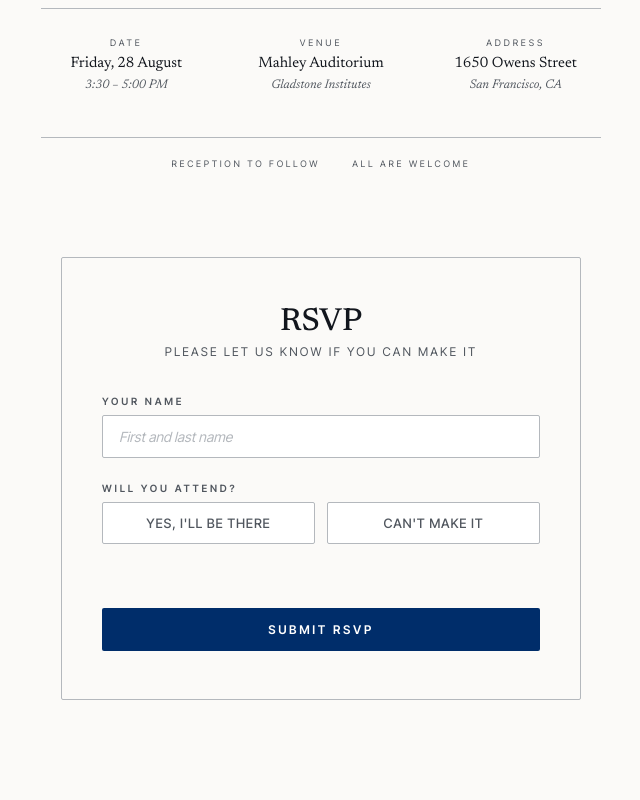
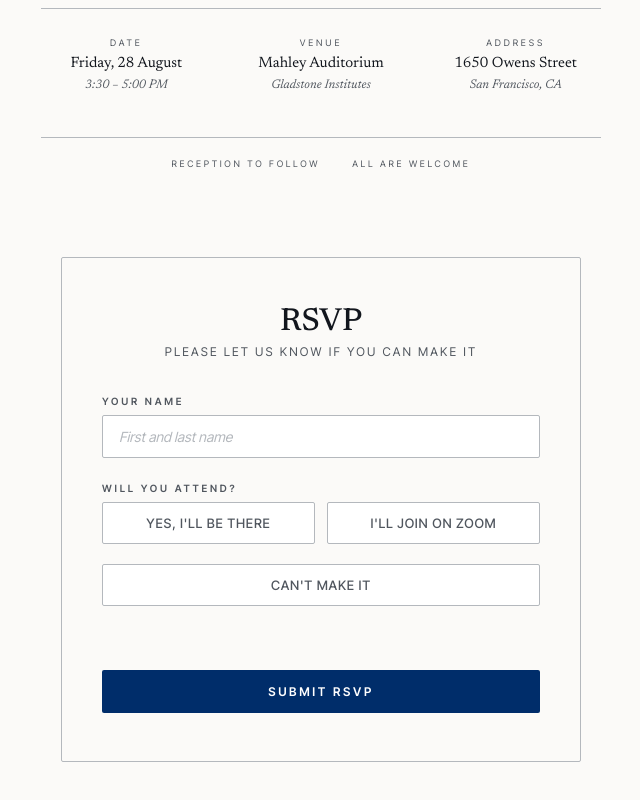
Before and after one commit to 15ayushdm/thesis-seminar-rsvp, a plain HTML site: page index.html in a window 1280 px wide. Shown: the part 614-1414 px from the top of the page, without its empty margins (319-959 px from the left). Drawn offline with Linux system fonts and the light colour scheme.

Commit message:
Add Zoom attendance option to RSVP

```diff
--- a/index.html
+++ b/index.html
@@ -14,27 +14,18 @@
     --blue-mid:  oklch(0.48 0.16 var(--blue-h));
     --blue-bright: oklch(0.64 0.18 var(--blue-h));
     --blue-glow: oklch(0.72 0.12 var(--blue-h));
-
     --paper: oklch(0.985 0.003 85);
     --ink:   oklch(0.20 0.015 260);
     --ink-soft: oklch(0.45 0.015 260);
     --rule:  oklch(0.78 0.008 260);
     --bg:    #17181c;
-
     --ff-display: "Newsreader", "Times New Roman", serif;
     --ff-body:    "Inter Tight", system-ui, sans-serif;
     --ff-mono:    "JetBrains Mono", ui-monospace, monospace;
   }
-
   * { box-sizing: border-box; margin: 0; padding: 0; }
   html { scroll-behavior: smooth; }
-  body {
-    background: var(--paper);
-    font-family: var(--ff-body);
-    color: var(--ink);
-    min-height: 100vh;
-  }
-
+  body { background: var(--paper); font-family: var(--ff-body); color: var(--ink); min-height: 100vh; }
   .hero { display: flex; flex-direction: column; align-items: center; justify-content: center; padding: 60px 24px 40px; position: relative; overflow: hidden; }
   .hero-content { position: relative; z-index: 1; text-align: center; max-width: 680px; }
   .kicker { font-family: var(--ff-body); font-size: 11px; letter-spacing: 0.38em; text-transform: uppercase; color: var(--ink-soft); margin-bottom: 20px; }
@@ -68,8 +59,8 @@
   .form-group input:focus, .form-group textarea:focus { border-color: var(--blue-mid); }
   .form-group textarea { resize: vertical; min-height: 70px; }
   .form-group input::placeholder, .form-group textarea::placeholder { color: var(--rule); font-style: italic; }
-  .radio-group { display: flex; gap: 12px; }
-  .radio-option { flex: 1; position: relative; }
+  .radio-group { display: flex; flex-wrap: wrap; gap: 12px; }
+  .radio-option { flex: 1; min-width: 140px; position: relative; }
   .radio-option input[type="radio"] { position: absolute; opacity: 0; width: 0; height: 0; }
   .radio-option .radio-label { display: flex; align-items: center; justify-content: center; padding: 12px 16px; font-family: var(--ff-body); font-size: 13px; font-weight: 500; letter-spacing: 0.06em; color: var(--ink-soft); background: #fff; border: 1px solid var(--rule); border-radius: 2px; cursor: pointer; transition: all 0.2s; }
   .radio-option input[type="radio"]:checked + .radio-label { color: #fff; border-color: var(--blue-deep); background: var(--blue-deep); }
@@ -105,7 +96,7 @@
       <p class="rsvp-subtitle">Please let us know if you can make it</p>
       <form id="rsvpForm">
         <div class="form-group"><label for="name">Your Name</label><input type="text" id="name" name="entry.1916272587" placeholder="First and last name" required /></div>
-        <div class="form-group"><label>Will You Attend?</label><div class="radio-group"><div class="radio-option"><input type="radio" id="attend-yes" name="entry.176707196" value="Yes" required /><label for="attend-yes" class="radio-label">Yes, I'll be there</label></div><div class="radio-option"><input type="radio" id="attend-no" name="entry.176707196" value="No" /><label for="attend-no" class="radio-label">Can't make it</label></div></div></div>
+        <div class="form-group"><label>Will You Attend?</label><div class="radio-group"><div class="radio-option"><input type="radio" id="attend-yes" name="entry.176707196" value="Yes, I'll be there" required /><label for="attend-yes" class="radio-label">Yes, I'll be there</label></div><div class="radio-option"><input type="radio" id="attend-zoom" name="entry.176707196" value="I'll join on Zoom" /><label for="attend-zoom" class="radio-label">I'll join on Zoom</label></div><div class="radio-option"><input type="radio" id="attend-no" name="entry.176707196" value="Can't make it" /><label for="attend-no" class="radio-label">Can't make it</label></div></div></div>
         <div class="form-group guest-fields" id="guestFields"><label for="guests">Guests You're Bringing</label><textarea id="guests" name="entry.1962770215" placeholder="Enter guest names, one per line (or leave blank if none)"></textarea><p class="guest-hint">Optional — list anyone joining you</p></div>
         <button type="submit" class="submit-btn">Submit RSVP</button>
       </form>
@@ -115,10 +106,12 @@
 <script>
 (function() {
   const yesRadio = document.getElementById('attend-yes');
+  const zoomRadio = document.getElementById('attend-zoom');
   const noRadio = document.getElementById('attend-no');
   const guestFields = document.getElementById('guestFields');
-  function toggleGuests() { if (yesRadio.checked) { guestFields.classList.add('visible'); } else { guestFields.classList.remove('visible'); } }
+  function toggleGuests() { if (yesRadio.checked || zoomRadio.checked) { guestFields.classList.add('visible'); } else { guestFields.classList.remove('visible'); } }
   yesRadio.addEventListener('change', toggleGuests);
+  zoomRadio.addEventListener('change', toggleGuests);
   noRadio.addEventListener('change', toggleGuests);
   const form = document.getElementById('rsvpForm');
   const success = document.getElementById('formSuccess');
```
